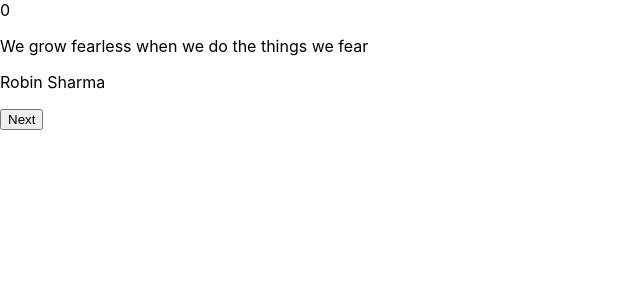
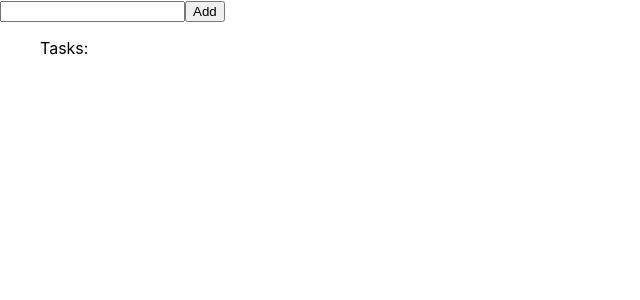
Before and after one commit to dcrescimbeni/react-test-playground, a React (Create React App) app: page / in a window 1280 px wide. Shown: the top 300 px of the page, without its empty margins (0-640 px from the left). Built offline with nearby package versions, Linux system fonts and the light colour scheme.

Commit message:
todo test

```diff
--- /dev/null
+++ b/src/TodoList.js
@@ -0,0 +1,38 @@
+import { useState } from 'react';
+
+export default function Todo() {
+  let [taskName, setTaskName] = useState('');
+  const [list, setList] = useState([]);
+  let idNumber = 0;
+
+  function handleAdd() {
+    setList([
+      ...list,
+      {
+        id: idNumber,
+        task: taskName,
+      },
+    ]);
+
+    idNumber++;
+
+    setTaskName('');
+  }
+
+  return (
+    <>
+      <input
+        type="text"
+        value={taskName}
+        onChange={(e) => setTaskName(e.target.value)}
+      />
+      <input type="button" value="Add" onClick={handleAdd} />
+      <ul>
+        Tasks:
+        {list.map((item) => {
+          return <li key={item.id}>{item.task}</li>;
+        })}
+      </ul>
+    </>
+  );
+}
--- a/src/index.js
+++ b/src/index.js
@@ -1,13 +1,13 @@
 import React from 'react';
 import ReactDOM from 'react-dom';
 import './index.css';
-import Quotes from './Quotes';
+import TodoList from './TodoList';
 
 import reportWebVitals from './reportWebVitals';
 
 ReactDOM.render(
   <React.StrictMode>
-    <Quotes />
+    <TodoList />
   </React.StrictMode>,
   document.getElementById('root')
 );
```
